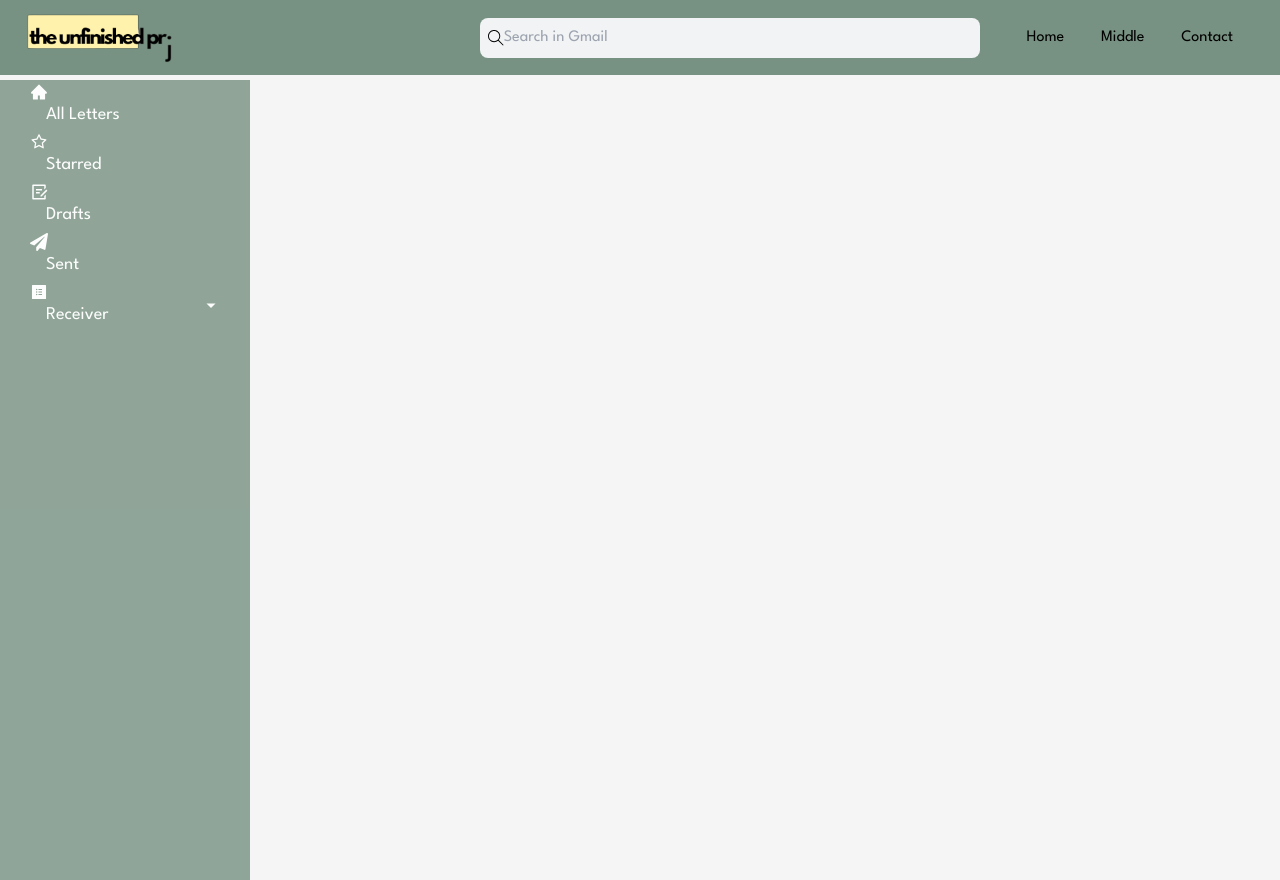
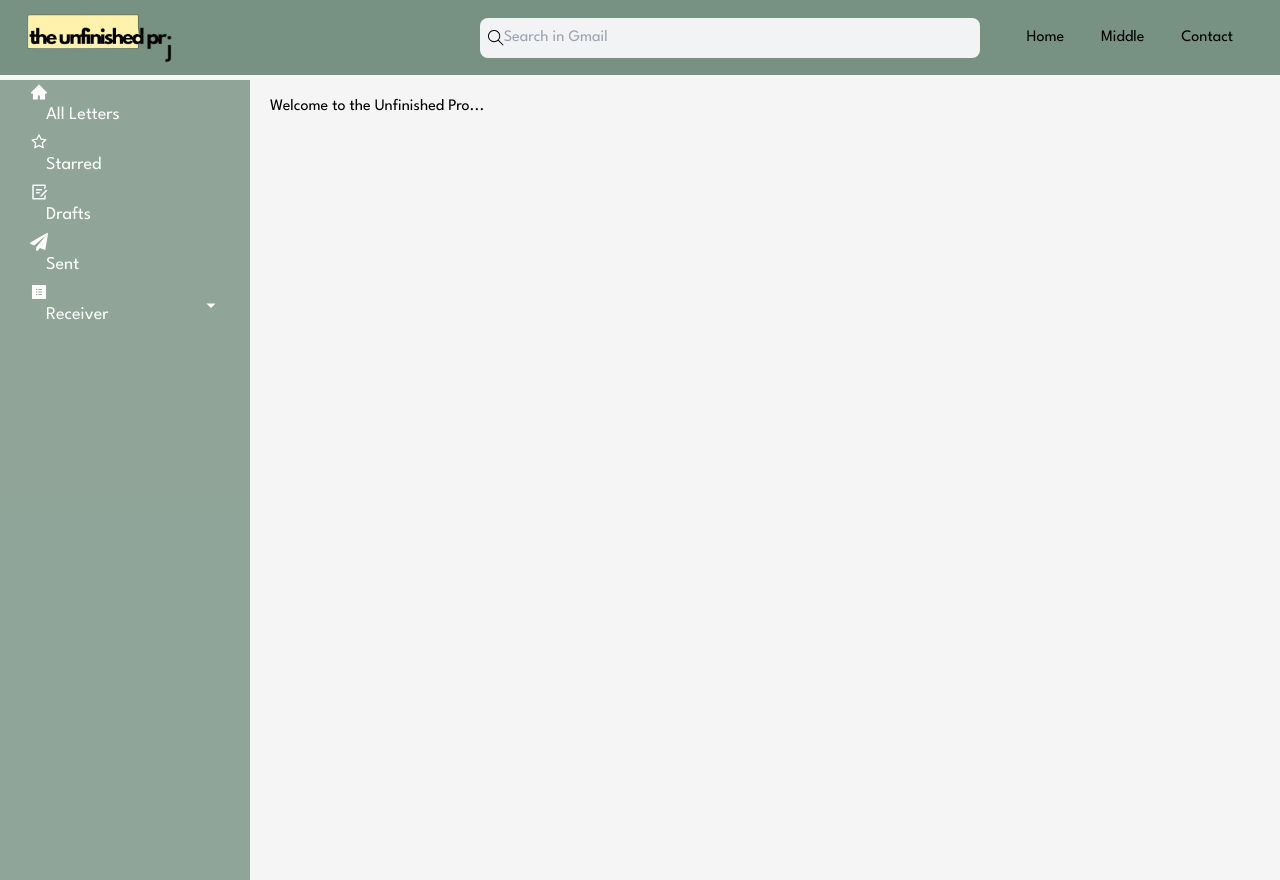
Before and after one commit to hphng/The_Unfinished_Project, a Next.js app: page / in a window 1280 px wide. Built offline with nearby package versions, Linux system fonts and the light colour scheme.

Commit message:
funny title

```diff
--- a/pages/index.js
+++ b/pages/index.js
@@ -3,6 +3,7 @@ import React from 'react';
 function Home() {
   return (
     <div>
+      <h1>Welcome to the Unfinished Pro...</h1>
     </div>
 
 
```
